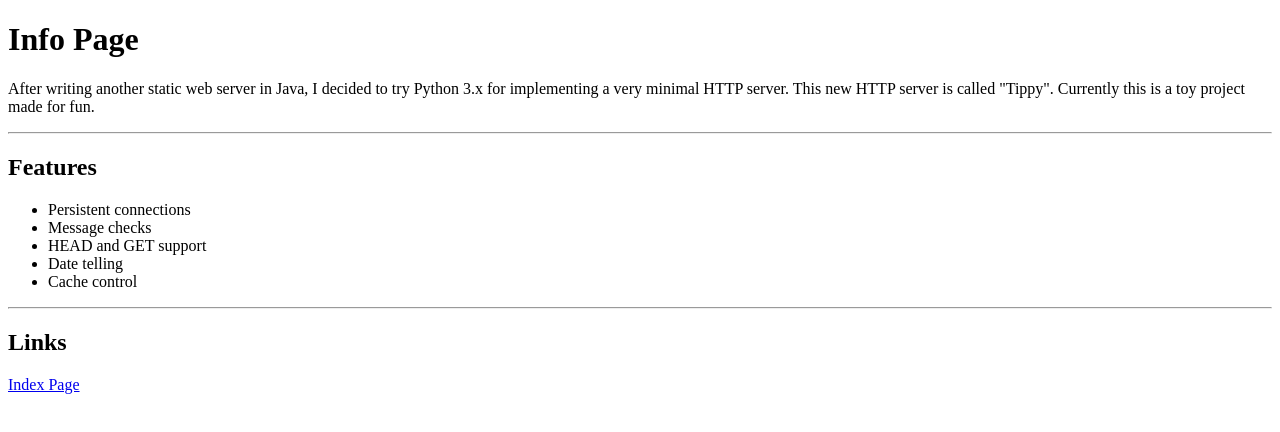
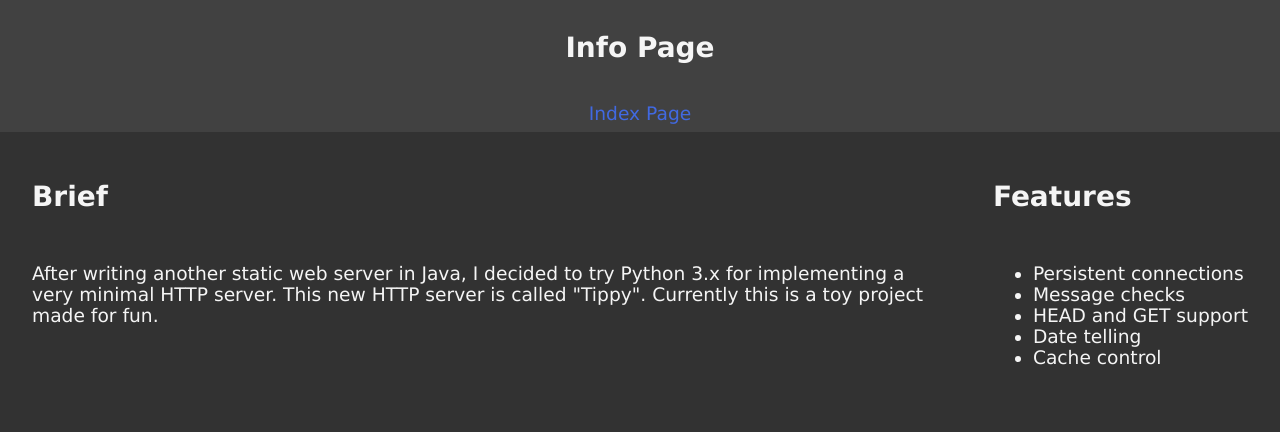
Before and after one commit to DrkWithT/Tippy_Http_Server, a plain HTML site: page public/info.html in a window 1280 px wide. Drawn offline with Linux system fonts and the light colour scheme.

Commit message:
Overhauled test pages.

```diff
--- a/public/info.html
+++ b/public/info.html
@@ -3,13 +3,25 @@
 <head>
     <meta charset="UTF-8">
     <meta name="viewport" content="width=device-width, initial-scale=1.0">
+    <link rel="stylesheet" href="style.css">
     <title>Info Page</title>
 </head>
 <body>
-    <h1>Info Page</h1>
+    <header>
+        <div>
+            <h2>Info Page</h2>
+        </div>
+        <nav>
+            <a class="nav-link" href="index.html">Index Page</a>
+        </nav>
+    </header>
+    <div id="cols">
+        <section>
+            <h2>Brief</h2><br>
             <p>After writing another static web server in Java, I decided to try Python 3.x for implementing a very minimal HTTP server. This new HTTP server is called "Tippy". Currently this is a toy project made for fun.</p>
-    <hr>
-    <h2>Features</h2>
+        </section>
+        <section>
+            <h2>Features</h2><br>
             <ul>
                 <li>Persistent connections</li>
                 <li>Message checks</li>
@@ -17,8 +29,7 @@
                 <li>Date telling</li>
                 <li>Cache control</li>
             </ul>
-    <hr>
-    <h2>Links</h2>
-    <a href="index.html">Index Page</a>
+        </section>
+    </div>
 </body>
 </html>
--- a/public/style.css
+++ b/public/style.css
@@ -1,8 +1,61 @@
-/* style.css */
-
 body {
     display: block;
-    background-color: beige;
+    margin: 0;
+    padding: 0;
+    background-color: #323232;
     font-family: Verdana, Geneva, Tahoma, sans-serif;
-    font-size: 16pt;
+    font-size: 14pt;
+    color: whitesmoke;
 }
+
+header {
+    display: block;
+    background-color: #414141;
+    text-align: center;
+}
+
+h2 {
+    display: inline-block;
+    padding: 8px 0;
+}
+
+nav {
+    display: flex;
+    flex-direction: row;
+    justify-content: center;
+}
+
+a.nav-link {
+    display: block;
+    padding: 8px;
+    text-decoration: none;
+    color: royalblue;
+}
+
+a.nav-link:hover {
+    background-color: #646464;
+    color: lightskyblue;
+}
+
+section {
+    display: block;
+    margin: 0;
+    padding: 16px;
+}
+
+@media screen and (max-width: 480px) {
+    #cols {
+        display: flex;
+        flex-direction: column;
+        padding: 0 16px;
+    }
+}
+
+@media screen and (min-width: 481px) {
+    #cols {
+        display: grid;
+        grid-template-columns: auto auto;
+        gap: 16px;
+        padding: 0 16px;
+    }
+}
```
Also changed, not shown: public/index.html (+14 -5 lines). Lines whose indentation alone changed are shown as unchanged.
